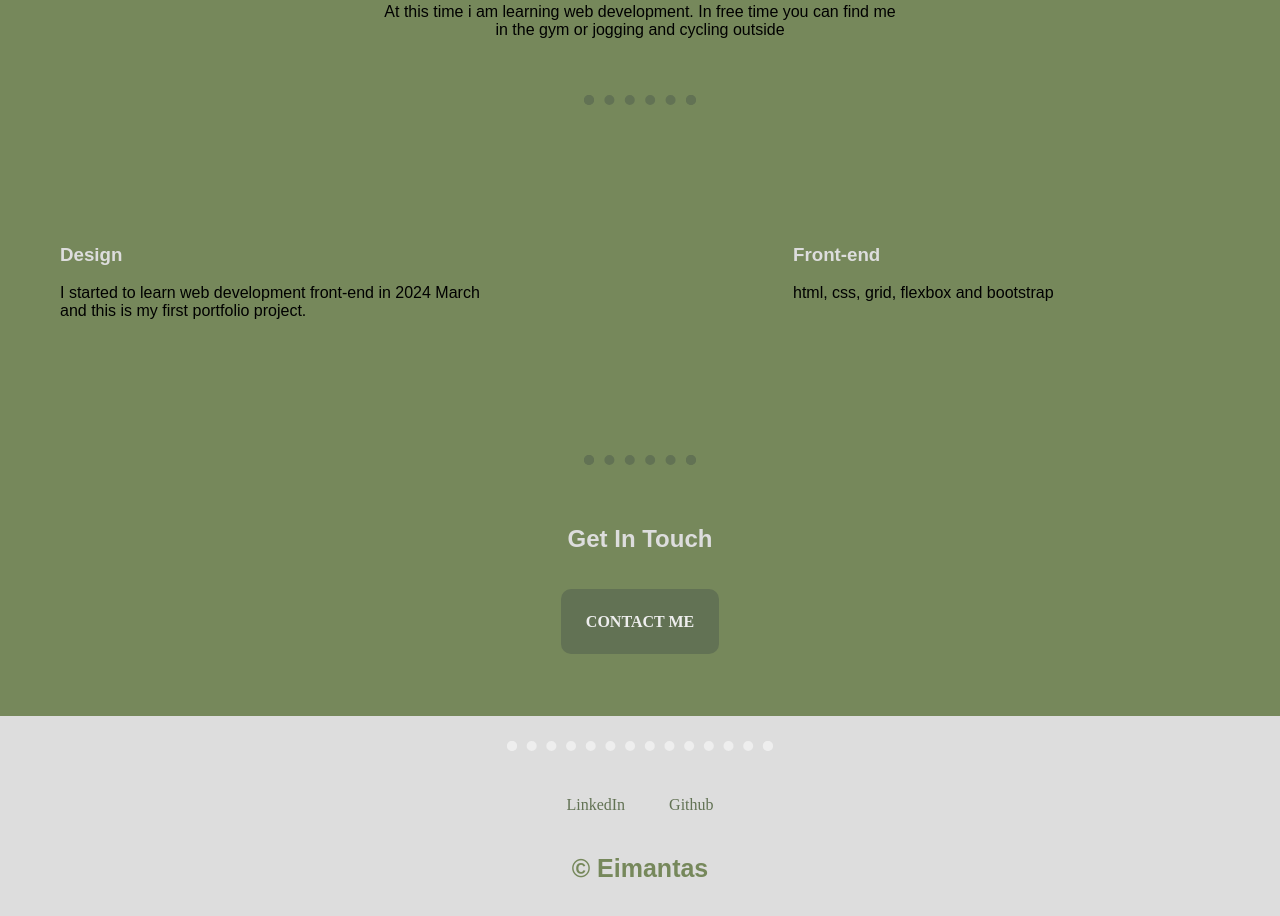
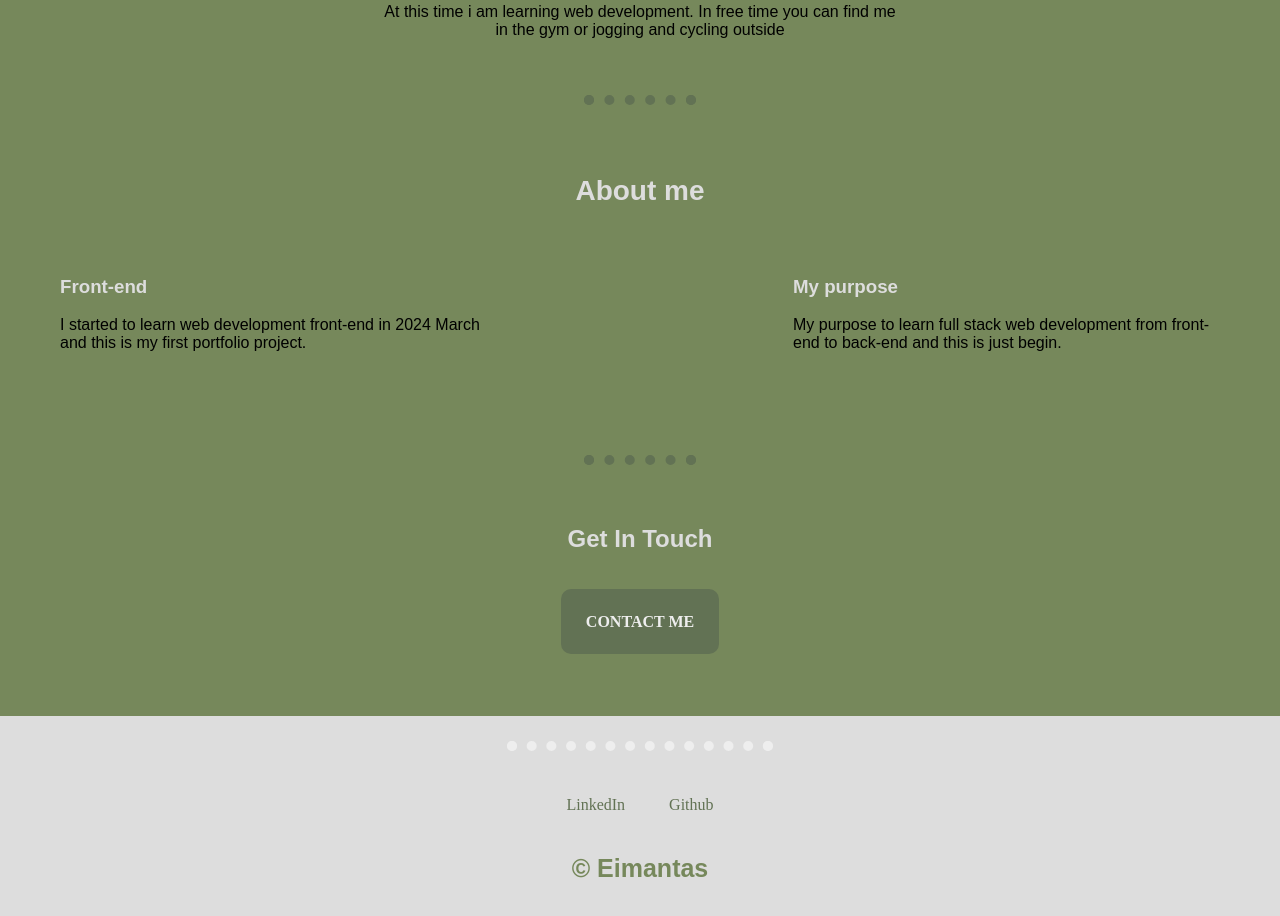
Before and after one commit to Eiimantas/Portfolio, a plain HTML site: page index.html in a window 1280 px wide. Shown: the part 1027-1943 px from the top of the page. Drawn offline with Linux system fonts and the light colour scheme.

Commit message:
Update index.html

```diff
--- a/index.html
+++ b/index.html
@@ -42,15 +42,15 @@
                 </div>
         <!-- SKILLS -->
             <div class="skills">
-                <h2></h2>
+                <h2>About me</h2>
                 <div class="column-left">
-                    <h3>Design</h3>
+                    <h3>Front-end</h3>
                     <p>I started to learn web development front-end in 2024 March and this is my first portfolio project.
                     </p>
                 </div>
                 <div class="column-right">
-                    <h3>Front-end</h3>
-                    <p>html, css, grid, flexbox and bootstrap</p>
+                    <h3>My purpose</h3>
+                    <p>My purpose to learn full stack web development from front-end to back-end and this is just begin.</p>
                 </div>
             </div>
         <!-- TRANSITION -->
```
